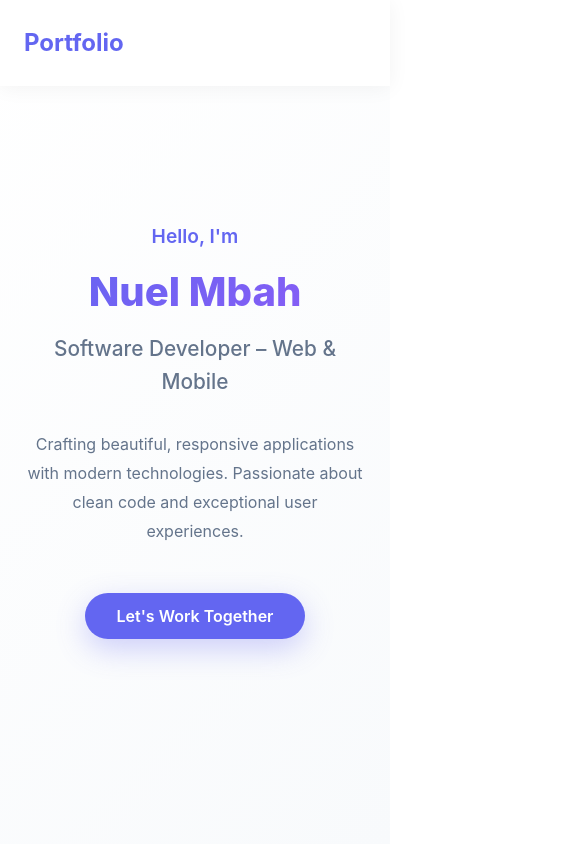
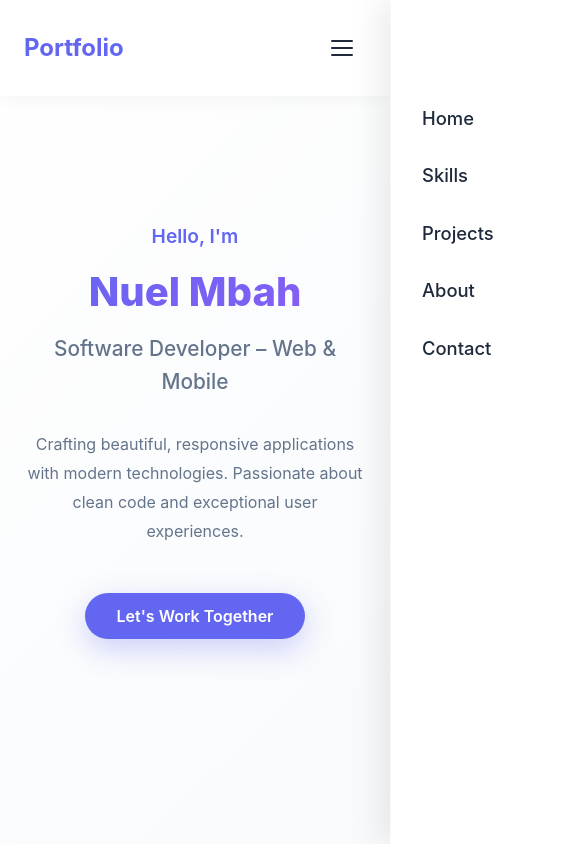
Before and after one commit to Emmanuelmyk/portfolio, a React (Vite) app: page / in a window 390 px wide. Shown: the top 844 px of the page, 585 px wide, since content can reach past the window. Built offline with nearby package versions, Linux system fonts and the light colour scheme.

Commit message:
navbar width fix

```diff
--- a/src/components/Navbar/Navbar.css
+++ b/src/components/Navbar/Navbar.css
@@ -1,3 +1,4 @@
+/* src/components/Navbar/Navbar.css */
 .navbar {
   position: fixed;
   top: 0;
@@ -28,10 +29,14 @@
   color: var(--primary);
 }
 
+/* Desktop links */
 .nav-links {
   display: flex;
   gap: 2rem;
   list-style: none;
+  align-items: center;
+  /* prevent closed off-canvas panel from intercepting clicks */
+  pointer-events: auto;
 }
 
 .nav-link {
@@ -46,8 +51,129 @@
   color: var(--primary);
 }
 
+/* Nav toggle (hamburger) - hidden on desktop */
+.nav-toggle {
+  display: none;
+  background: transparent;
+  border: none;
+  cursor: pointer;
+  padding: 0.25rem;
+  width: 48px;
+  height: 48px;
+  align-items: center;
+  justify-content: center;
+  position: relative;
+  z-index: 1201; /* ensure toggle sits above off-canvas panel */
+  -webkit-tap-highlight-color: transparent;
+}
+
+/* Hamburger lines */
+.hamburger,
+.hamburger::before,
+.hamburger::after {
+  content: "";
+  display: block;
+  width: 22px;
+  height: 2px;
+  background: var(--text-dark);
+  border-radius: 2px;
+  transition: transform 0.25s ease, opacity 0.25s ease;
+  position: relative;
+}
+
+.hamburger::before,
+.hamburger::after {
+  position: absolute;
+  left: 0;
+}
+
+.hamburger::before {
+  transform: translateY(-7px);
+}
+
+.hamburger::after {
+  transform: translateY(7px);
+}
+
+.nav-toggle.open .hamburger {
+  background: transparent;
+}
+
+.nav-toggle.open .hamburger::before {
+  transform: rotate(45deg);
+}
+
+.nav-toggle.open .hamburger::after {
+  transform: rotate(-45deg);
+}
+
+/* Backdrop for mobile menu */
+.nav-backdrop {
+  position: fixed;
+  inset: 0;
+  background: rgba(0, 0, 0, 0);
+  visibility: hidden;
+  opacity: 0;
+  transition: background 0.25s ease, opacity 0.25s ease, visibility 0.25s;
+  z-index: 1050;
+  pointer-events: none;
+}
+
+.nav-backdrop.open {
+  background: rgba(0, 0, 0, 0.32);
+  visibility: visible;
+  opacity: 1;
+  pointer-events: auto;
+}
+
+/* MOBILE: slide-in panel */
 @media (max-width: 768px) {
   .nav-links {
-    display: none;
+    display: flex; /* keep flex, but transform it off-screen */
+    position: fixed;
+    top: 0;
+    right: 0;
+    height: 100vh;
+    width: clamp(260px, 75vw, 320px);
+    transform: translateX(100%);
+    transition: transform 0.32s cubic-bezier(0.2, 0.9, 0.2, 1);
+    background: rgba(255, 255, 255, 0.98);
+    box-shadow: -12px 0 30px rgba(0, 0, 0, 0.08);
+    padding-top: 6.5rem;
+    flex-direction: column;
+    gap: 1.75rem;
+    padding-left: 2rem;
+    z-index: 1100;
+    align-items: flex-start;
+    overflow-y: auto;
+    -webkit-overflow-scrolling: touch;
+    pointer-events: none; /* disable interaction when closed */
+  }
+
+  .nav-links.open {
+    transform: translateX(0);
+    pointer-events: auto; /* enable interaction when open */
+  }
+
+  .nav-link {
+    font-size: 1.15rem;
+    color: var(--text-dark);
+    padding: 0.25rem 0;
+  }
+
+  .nav-toggle {
+    display: inline-flex;
+  }
+
+  /* Make sure container spacing doesn't break layout */
+  .nav-content {
+    gap: 1rem;
   }
 }
+
+/* Ensure no horizontal overflow caused by menu in any layout */
+html,
+body {
+  max-width: 100%;
+  overflow-x: hidden;
+}
--- a/src/components/Navbar/Navbar.jsx
+++ b/src/components/Navbar/Navbar.jsx
@@ -1,9 +1,11 @@
-// ==================== src/components/Navbar/Navbar.jsx ====================
-import React, { useState, useEffect } from "react";
+// src/components/Navbar/Navbar.jsx
+import React, { useState, useEffect, useRef } from "react";
 import "./Navbar.css";
 
 const Navbar = () => {
   const [scrolled, setScrolled] = useState(false);
+  const [menuOpen, setMenuOpen] = useState(false);
+  const navRef = useRef(null);
 
   useEffect(() => {
     const handleScroll = () => {
@@ -13,18 +15,48 @@ const Navbar = () => {
     return () => window.removeEventListener("scroll", handleScroll);
   }, []);
 
+  useEffect(() => {
+    const handleResize = () => {
+      if (window.innerWidth > 768 && menuOpen) {
+        setMenuOpen(false);
+      }
+    };
+    window.addEventListener("resize", handleResize);
+    return () => window.removeEventListener("resize", handleResize);
+  }, [menuOpen]);
+
+  useEffect(() => {
+    const onKey = (e) => {
+      if (e.key === "Escape" && menuOpen) setMenuOpen(false);
+    };
+    window.addEventListener("keydown", onKey);
+    return () => window.removeEventListener("keydown", onKey);
+  }, [menuOpen]);
+
   const scrollToSection = (id) => {
     const element = document.getElementById(id);
     if (element) {
       element.scrollIntoView({ behavior: "smooth" });
+      setMenuOpen(false);
     }
   };
 
   return (
-    <nav className={`navbar ${scrolled ? "scrolled" : ""}`}>
+    <>
+      <nav className={`navbar ${scrolled ? "scrolled" : ""}`} ref={navRef}>
         <div className="container nav-content">
           <div className="logo">Portfolio</div>
-        <ul className="nav-links">
+
+          <button
+            className={`nav-toggle ${menuOpen ? "open" : ""}`}
+            aria-label="Toggle navigation"
+            aria-expanded={menuOpen}
+            onClick={() => setMenuOpen((s) => !s)}
+          >
+            <span className="hamburger" />
+          </button>
+
+          <ul className={`nav-links ${menuOpen ? "open" : ""}`}>
             <li>
               <a className="nav-link" onClick={() => scrollToSection("home")}>
                 Home
@@ -36,7 +68,10 @@ const Navbar = () => {
               </a>
             </li>
             <li>
-            <a className="nav-link" onClick={() => scrollToSection("projects")}>
+              <a
+                className="nav-link"
+                onClick={() => scrollToSection("projects")}
+              >
                 Projects
               </a>
             </li>
@@ -46,13 +81,24 @@ const Navbar = () => {
               </a>
             </li>
             <li>
-            <a className="nav-link" onClick={() => scrollToSection("contact")}>
+              <a
+                className="nav-link"
+                onClick={() => scrollToSection("contact")}
+              >
                 Contact
               </a>
             </li>
           </ul>
         </div>
       </nav>
+
+      {/* Backdrop */}
+      <div
+        className={`nav-backdrop ${menuOpen ? "open" : ""}`}
+        onClick={() => setMenuOpen(false)}
+        aria-hidden={!menuOpen}
+      />
+    </>
   );
 };
 
```
Lines whose indentation alone changed are shown as unchanged.
